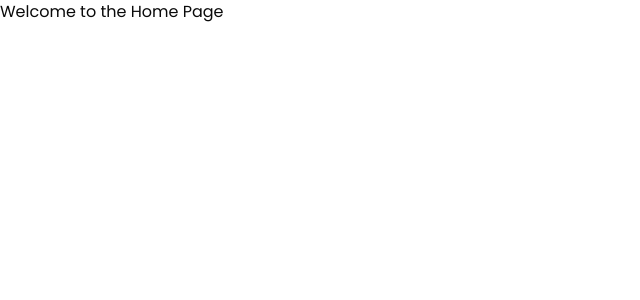
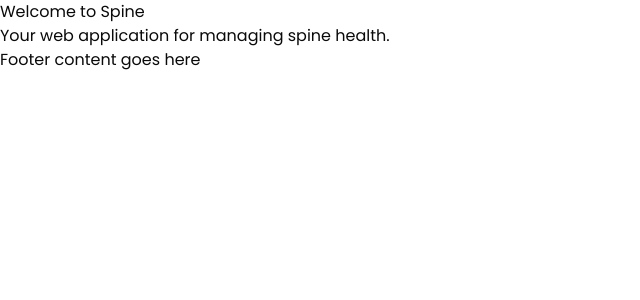
Before and after one commit to mahbub045/spine, a Next.js app: page / in a window 1280 px wide. Shown: the top 300 px of the page, without its empty margins (0-640 px from the left). Built offline with nearby package versions, Linux system fonts and the light colour scheme.

Commit message:
Setup main pages

```diff
--- a/src/app/page.tsx
+++ b/src/app/page.tsx
@@ -1,7 +1,13 @@
+import LandingPage from "@/components/LandingPage/LandingPage";
+import Footer from "@/components/Layout/Footer/Footer";
+import NavBar from "@/components/Layout/NavBar/NavBar";
+
 export default function Home() {
   return (
     <>
-      <h1>Welcome to the Home Page</h1>
+      <NavBar />
+      <LandingPage />
+      <Footer />
     </>
   );
 }
--- /dev/null
+++ b/src/components/LandingPage/LandingPage.tsx
@@ -0,0 +1,11 @@
+const LandingPage: React.FC = () => {
+  return (
+    <div className="container">
+      <h1>Welcome to Spine</h1>
+      <p>Your web application for managing spine health.</p>
+      {/* Additional content can be added here */}
+    </div>
+  );
+};
+
+export default LandingPage;
--- /dev/null
+++ b/src/components/Layout/Footer/Footer.tsx
@@ -0,0 +1,9 @@
+const Footer: React.FC = () => {
+  return (
+    <footer>
+      <p>Footer content goes here</p>
+    </footer>
+  );
+};
+
+export default Footer;
--- /dev/null
+++ b/src/components/Layout/NavBar/NavBar.tsx
@@ -0,0 +1,9 @@
+const NavBar: React.FC = () => {
+  return (
+    <div>
+      {/* JSX here */}
+    </div>
+  );
+};
+
+export default NavBar;
```
